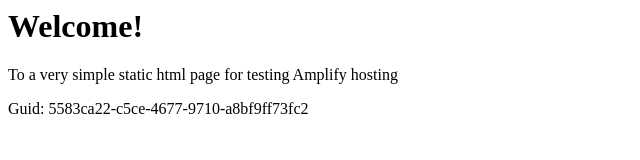
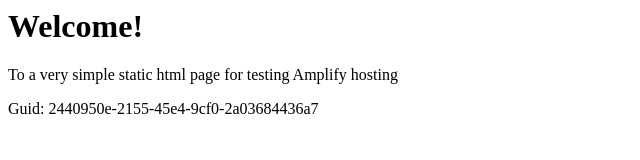
Before and after one commit to aws-aemilia-syd/Github-PR-Commit-Integration-Test-DoNotTouch-Gith-BKMSSQOA-v1-preprod-ap-southeast-2, a website: page src/index.html in a window 1280 px wide. Shown: the full height of the page, 0-640 px from the left. Drawn offline with Linux system fonts and the light colour scheme.

Commit message:
commit from integ tests

```diff
--- a/src/index.html
+++ b/src/index.html
@@ -12,6 +12,6 @@
 <body>
     <h1>Welcome!</h1>
     <p>To a very simple static html page for testing Amplify hosting</p>
-    <p>Guid: 5583ca22-c5ce-4677-9710-a8bf9ff73fc2</p></body>
+    <p>Guid: 2440950e-2155-45e4-9cf0-2a03684436a7</p></body>
 
 </html>
```
